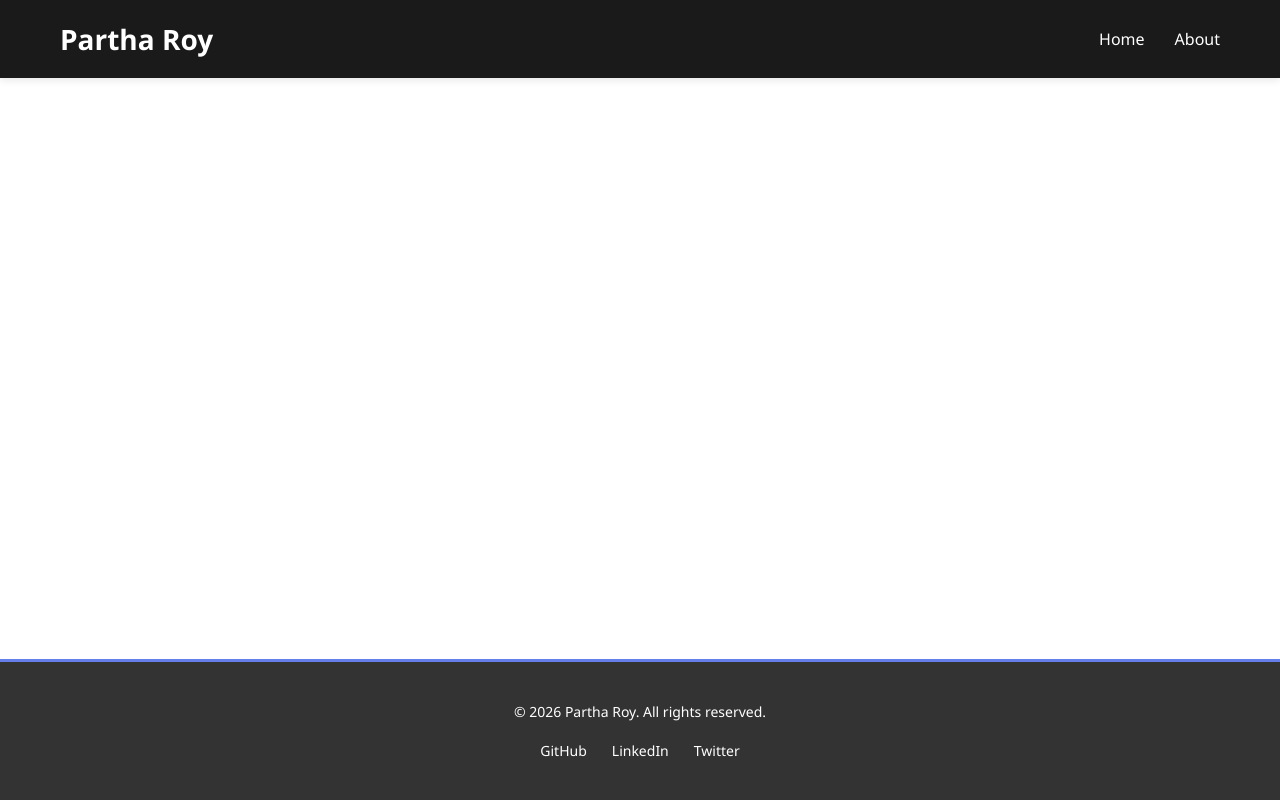
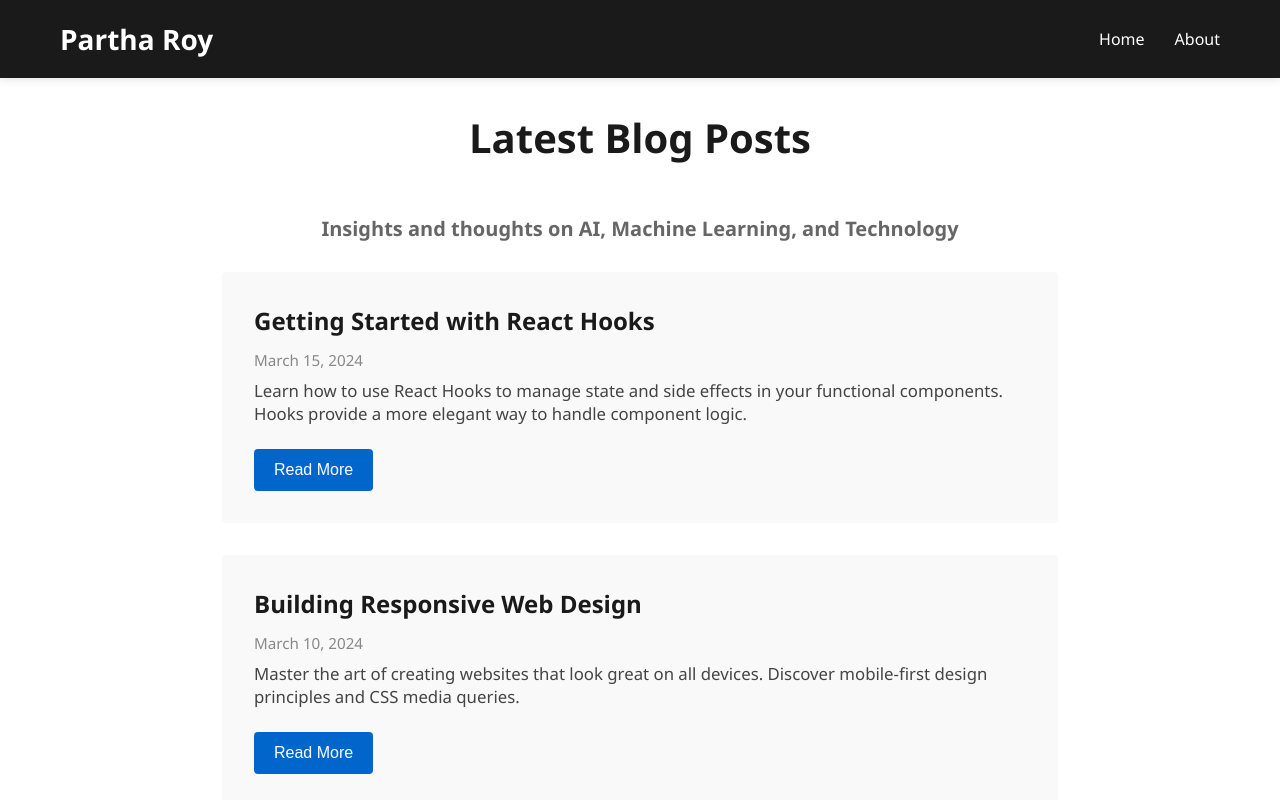
Before and after one commit to codeproy/parthasroy, a React (Vite) app: page / in a window 1280 px wide. Shown: the top 800 px of the page. Built offline with nearby package versions, Linux system fonts and the light colour scheme.

Commit message:
Home page route

```diff
--- a/src/App.jsx
+++ b/src/App.jsx
@@ -12,7 +12,7 @@
         <Header />
         <main className="main-content">
           <Routes>
-            <Route path="/parthasroy" element={<Home />} />
+            <Route path="/" element={<Home />} />
             <Route path="/about" element={<About />} />
           </Routes>
         </main>
--- a/vite.config.js
+++ b/vite.config.js
@@ -4,5 +4,5 @@
 // https://vite.dev/config/
 export default defineConfig({
   plugins: [react()],
-  base: '/parthasroy',
+  // base: '/',
 })
```
